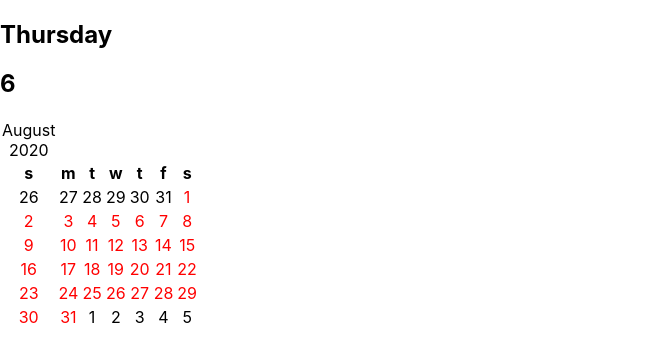
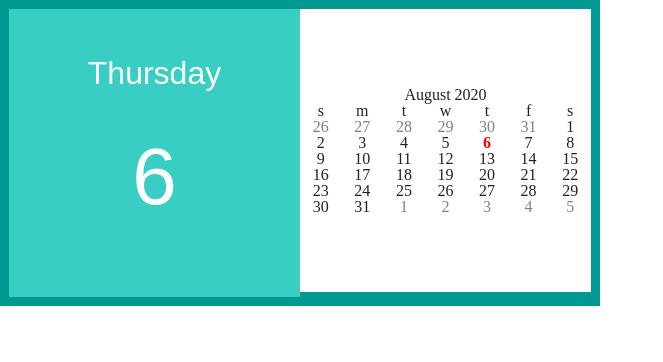
Before and after one commit to Zzeerrggoo/Calendar, a React (Create React App) app: page / in a window 1280 px wide. Shown: the top 362 px of the page, without its empty margins (0-663 px from the left). Built offline with nearby package versions, Linux system fonts and the light colour scheme.

Commit message:
Add styles of date

```diff
--- a/src/components/calendar-date/calendar-date.module.css
+++ b/src/components/calendar-date/calendar-date.module.css
@@ -2,10 +2,11 @@
   text-align: center;
 }
 
-.currentDate {
-  text-align: center;
+.otherMonthDate {
+  color: gray;
 }
 
-.otherMonthDate {
+.currentDate {
   color: red;
+  font-weight: bold;
 }
--- a/src/components/calendar-date/index.jsx
+++ b/src/components/calendar-date/index.jsx
@@ -6,11 +6,11 @@
   const { date, currentDate, isCurrentMonth } = props;
 
   const className = classNames(styles.date, {
-    [styles.currentDate]: isCurrentMonth && date === currentDate,
-    [styles.otherMonthDate]: isCurrentMonth,
+    [styles.currentDate]: isCurrentMonth && date === currentDate.getDate(),
+    [styles.otherMonthDate]: !isCurrentMonth,
   });
 
-  return <td className={className}>{date}</td>;
+  return <td className={className}> {date} </td>;
 }
 
 export default CalendarDate;
--- /dev/null
+++ b/src/components/calendar/calendar.module.css
@@ -0,0 +1,11 @@
+@import './../common/reset.module.css';
+
+.container {
+  box-sizing: border-box;
+  display: inline-flex;
+  width: 600px;
+
+  text-align: center;
+  border: 0.6rem solid #009991;
+  border-bottom: 0.9rem solid #009991;
+}
--- a/src/components/calendar/index.jsx
+++ b/src/components/calendar/index.jsx
@@ -1,6 +1,7 @@
 import React, { Component } from 'react';
 import CurrentDate from './../date';
 import Month from './../month';
+import styles from './calendar.module.css';
 
 class Calendar extends Component {
   constructor(props) {
@@ -14,7 +15,7 @@
   render() {
     const { currentDate } = this.state;
     return (
-      <article>
+      <article className={styles.container}>
         <CurrentDate />
         <Month
           year={currentDate.getFullYear()}
--- /dev/null
+++ b/src/components/common/reset.module.css
@@ -0,0 +1,446 @@
+/* http://meyerweb.com/eric/tools/css/reset/
+   v2.0-modified | 20110126
+   License: none (public domain)
+*/
+
+html,
+body,
+div,
+span,
+applet,
+object,
+iframe,
+h1,
+h2,
+h3,
+h4,
+h5,
+h6,
+p,
+blockquote,
+pre,
+a,
+abbr,
+acronym,
+address,
+big,
+cite,
+code,
+del,
+dfn,
+em,
+img,
+ins,
+kbd,
+q,
+s,
+samp,
+small,
+strike,
+strong,
+sub,
+sup,
+tt,
+var,
+b,
+u,
+i,
+center,
+dl,
+dt,
+dd,
+ol,
+ul,
+li,
+fieldset,
+form,
+label,
+legend,
+table,
+caption,
+tbody,
+tfoot,
+thead,
+tr,
+th,
+td,
+article,
+aside,
+canvas,
+details,
+embed,
+figure,
+figcaption,
+footer,
+header,
+hgroup,
+menu,
+nav,
+output,
+ruby,
+section,
+summary,
+time,
+mark,
+audio,
+video {
+  margin: 0;
+  padding: 0;
+  border: 0;
+  font-size: 100%;
+  font: inherit;
+  vertical-align: baseline;
+}
+
+/* make sure to set some focus styles for accessibility */
+:focus {
+  outline: 0;
+}
+
+/* HTML5 display-role reset for older browsers */
+article,
+aside,
+details,
+figcaption,
+figure,
+footer,
+header,
+hgroup,
+menu,
+nav,
+section {
+  display: block;
+}
+
+body {
+  line-height: 1;
+}
+
+ol,
+ul {
+  list-style: none;
+}
+
+blockquote,
+q {
+  quotes: none;
+}
+
+blockquote:before,
+blockquote:after,
+q:before,
+q:after {
+  content: '';
+  content: none;
+}
+
+table {
+  border-collapse: collapse;
+  border-spacing: 0;
+}
+
+input[type='search']::-webkit-search-cancel-button,
+input[type='search']::-webkit-search-decoration,
+input[type='search']::-webkit-search-results-button,
+input[type='search']::-webkit-search-results-decoration {
+  -webkit-appearance: none;
+  -moz-appearance: none;
+}
+
+input[type='search'] {
+  -webkit-appearance: none;
+  -moz-appearance: none;
+  -webkit-box-sizing: content-box;
+  -moz-box-sizing: content-box;
+  box-sizing: content-box;
+}
+
+textarea {
+  overflow: auto;
+  vertical-align: top;
+  resize: vertical;
+}
+
+/**
+ * Correct `inline-block` display not defined in IE 6/7/8/9 and Firefox 3.
+ */
+
+audio,
+canvas,
+video {
+  display: inline-block;
+  *display: inline;
+  *zoom: 1;
+  max-width: 100%;
+}
+
+/**
+ * Prevent modern browsers from displaying `audio` without controls.
+ * Remove excess height in iOS 5 devices.
+ */
+
+audio:not([controls]) {
+  display: none;
+  height: 0;
+}
+
+/**
+ * Address styling not present in IE 7/8/9, Firefox 3, and Safari 4.
+ * Known issue: no IE 6 support.
+ */
+
+[hidden] {
+  display: none;
+}
+
+/**
+ * 1. Correct text resizing oddly in IE 6/7 when body `font-size` is set using
+ *    `em` units.
+ * 2. Prevent iOS text size adjust after orientation change, without disabling
+ *    user zoom.
+ */
+
+html {
+  font-size: 100%; /* 1 */
+  -webkit-text-size-adjust: 100%; /* 2 */
+  -ms-text-size-adjust: 100%; /* 2 */
+}
+
+/**
+ * Address `outline` inconsistency between Chrome and other browsers.
+ */
+
+a:focus {
+  outline: thin dotted;
+}
+
+/**
+ * Improve readability when focused and also mouse hovered in all browsers.
+ */
+
+a:active,
+a:hover {
+  outline: 0;
+}
+
+/**
+ * 1. Remove border when inside `a` element in IE 6/7/8/9 and Firefox 3.
+ * 2. Improve image quality when scaled in IE 7.
+ */
+
+img {
+  border: 0; /* 1 */
+  -ms-interpolation-mode: bicubic; /* 2 */
+}
+
+/**
+ * Address margin not present in IE 6/7/8/9, Safari 5, and Opera 11.
+ */
+
+figure {
+  margin: 0;
+}
+
+/**
+ * Correct margin displayed oddly in IE 6/7.
+ */
+
+form {
+  margin: 0;
+}
+
+/**
+ * Define consistent border, margin, and padding.
+ */
+
+fieldset {
+  border: 1px solid #c0c0c0;
+  margin: 0 2px;
+  padding: 0.35em 0.625em 0.75em;
+}
+
+/**
+ * 1. Correct color not being inherited in IE 6/7/8/9.
+ * 2. Correct text not wrapping in Firefox 3.
+ * 3. Correct alignment displayed oddly in IE 6/7.
+ */
+
+legend {
+  border: 0; /* 1 */
+  padding: 0;
+  white-space: normal; /* 2 */
+  *margin-left: -7px; /* 3 */
+}
+
+/**
+ * 1. Correct font size not being inherited in all browsers.
+ * 2. Address margins set differently in IE 6/7, Firefox 3+, Safari 5,
+ *    and Chrome.
+ * 3. Improve appearance and consistency in all browsers.
+ */
+
+button,
+input,
+select,
+textarea {
+  font-size: 100%; /* 1 */
+  margin: 0; /* 2 */
+  vertical-align: baseline; /* 3 */
+  *vertical-align: middle; /* 3 */
+}
+
+/**
+ * Address Firefox 3+ setting `line-height` on `input` using `!important` in
+ * the UA stylesheet.
+ */
+
+button,
+input {
+  line-height: normal;
+}
+
+/**
+ * Address inconsistent `text-transform` inheritance for `button` and `select`.
+ * All other form control elements do not inherit `text-transform` values.
+ * Correct `button` style inheritance in Chrome, Safari 5+, and IE 6+.
+ * Correct `select` style inheritance in Firefox 4+ and Opera.
+ */
+
+button,
+select {
+  text-transform: none;
+}
+
+/**
+ * 1. Avoid the WebKit bug in Android 4.0.* where (2) destroys native `audio`
+ *    and `video` controls.
+ * 2. Correct inability to style clickable `input` types in iOS.
+ * 3. Improve usability and consistency of cursor style between image-type
+ *    `input` and others.
+ * 4. Remove inner spacing in IE 7 without affecting normal text inputs.
+ *    Known issue: inner spacing remains in IE 6.
+ */
+
+button,
+html input[type="button"], /* 1 */
+input[type="reset"],
+input[type="submit"] {
+  -webkit-appearance: button; /* 2 */
+  cursor: pointer; /* 3 */
+  *overflow: visible; /* 4 */
+}
+
+/**
+ * Re-set default cursor for disabled elements.
+ */
+
+button[disabled],
+html input[disabled] {
+  cursor: default;
+}
+
+/**
+ * 1. Address box sizing set to content-box in IE 8/9.
+ * 2. Remove excess padding in IE 8/9.
+ * 3. Remove excess padding in IE 7.
+ *    Known issue: excess padding remains in IE 6.
+ */
+
+input[type='checkbox'],
+input[type='radio'] {
+  box-sizing: border-box; /* 1 */
+  padding: 0; /* 2 */
+  *height: 13px; /* 3 */
+  *width: 13px; /* 3 */
+}
+
+/**
+ * 1. Address `appearance` set to `searchfield` in Safari 5 and Chrome.
+ * 2. Address `box-sizing` set to `border-box` in Safari 5 and Chrome
+ *    (include `-moz` to future-proof).
+ */
+
+input[type='search'] {
+  -webkit-appearance: textfield; /* 1 */
+  -moz-box-sizing: content-box;
+  -webkit-box-sizing: content-box; /* 2 */
+  box-sizing: content-box;
+}
+
+/**
+ * Remove inner padding and search cancel button in Safari 5 and Chrome
+ * on OS X.
+ */
+
+input[type='search']::-webkit-search-cancel-button,
+input[type='search']::-webkit-search-decoration {
+  -webkit-appearance: none;
+}
+
+/**
+ * Remove inner padding and border in Firefox 3+.
+ */
+
+button::-moz-focus-inner,
+input::-moz-focus-inner {
+  border: 0;
+  padding: 0;
+}
+
+/**
+ * 1. Remove default vertical scrollbar in IE 6/7/8/9.
+ * 2. Improve readability and alignment in all browsers.
+ */
+
+textarea {
+  overflow: auto; /* 1 */
+  vertical-align: top; /* 2 */
+}
+
+/**
+ * Remove most spacing between table cells.
+ */
+
+table {
+  border-collapse: collapse;
+  border-spacing: 0;
+}
+
+html,
+button,
+input,
+select,
+textarea {
+  color: #222;
+}
+
+::-moz-selection {
+  background: #b3d4fc;
+  text-shadow: none;
+}
+
+::selection {
+  background: #b3d4fc;
+  text-shadow: none;
+}
+
+img {
+  vertical-align: middle;
+}
+
+fieldset {
+  border: 0;
+  margin: 0;
+  padding: 0;
+}
+
+textarea {
+  resize: vertical;
+}
+
+.chromeframe {
+  margin: 0.2em 0;
+  background: #ccc;
+  color: #000;
+  padding: 0.2em 0;
+}
--- /dev/null
+++ b/src/components/date/date.module.css
@@ -0,0 +1,18 @@
+.container {
+  color: #ffff;
+  width: 50%;
+  background-color: #38cec4;
+  font-family: sans-serif;
+  margin-bottom: -0.3rem;
+}
+
+.containerDay {
+  margin: 3rem 0;
+  font-size: 2rem;
+  font-weight: lighter;
+}
+
+.containerDate {
+  font-size: 5rem;
+  margin-bottom: 5rem;
+}
--- a/src/components/date/index.jsx
+++ b/src/components/date/index.jsx
@@ -1,13 +1,14 @@
 import React from 'react';
 import * as date from 'date-fns';
+import styles from './date.module.css';
 
 function CurrentDate(props) {
   const dateNow = Date.now();
 
   return (
-    <div>
-      <h1>{date.format(dateNow, 'EEEE')}</h1>
-      <h2>{date.format(dateNow, 'd')}</h2>
+    <div className={styles.container}>
+      <h1 className={styles.containerDay}>{date.format(dateNow, 'EEEE')}</h1>
+      <h2 className={styles.containerDate}>{date.format(dateNow, 'd')}</h2>
     </div>
   );
 }
--- a/src/components/month/index.jsx
+++ b/src/components/month/index.jsx
@@ -1,6 +1,7 @@
 import React, { Component } from 'react';
 import * as date from 'date-fns';
 import Week from './../week';
+import styles from './month.module.css';
 
 class Month extends Component {
   getWeeks() {
@@ -11,6 +12,7 @@
     for (let i = 0, j = 1; i < weekOfMonth; ++i, j += 7) {
       currentWeeks.push(
         <Week
+          key={i}
           year={year}
           weekNumber={date.getWeek(new Date(year, currentMonth, j))}
         />
@@ -21,9 +23,9 @@
 
   render() {
     return (
-      <table>
+      <table className={styles.container}>
+        <caption>{date.format(Date.now(), 'MMMM y')}</caption>
         <thead>
-          <caption>{date.format(Date.now(), 'MMMM y')}</caption>
           <tr>
             <th>s</th>
             <th>m</th>
--- /dev/null
+++ b/src/components/month/month.module.css
@@ -0,0 +1,5 @@
+.container {
+  margin: auto;
+  width: 50%;
+  padding: 0.5rem;
+}
--- a/src/components/week/index.jsx
+++ b/src/components/week/index.jsx
@@ -12,6 +12,7 @@
     for (let i = 0; i < 7; ++i) {
       calendarDates.push(
         <CalendarDate
+          key={firstDate.toDateString()}
           date={firstDate.getDate()}
           currentDate={currentDate}
           isCurrentMonth={firstDate.getMonth() === currentDate.getMonth()}
```
Also changed, not shown: 1 other file (tests, documents, lock files or other folders).
